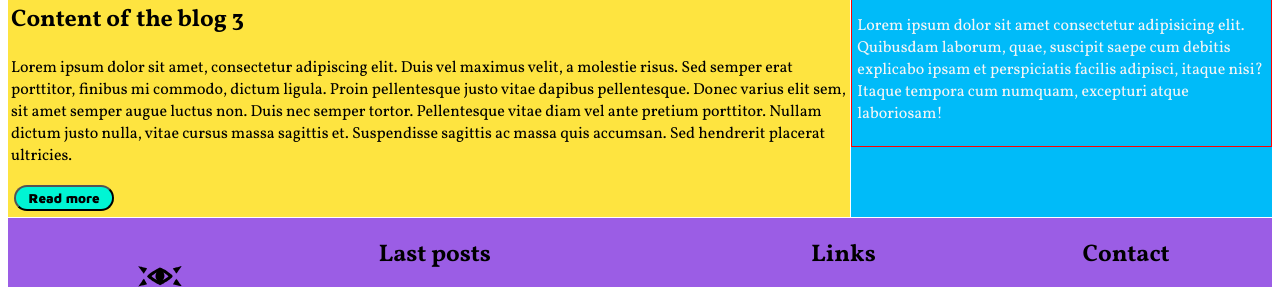
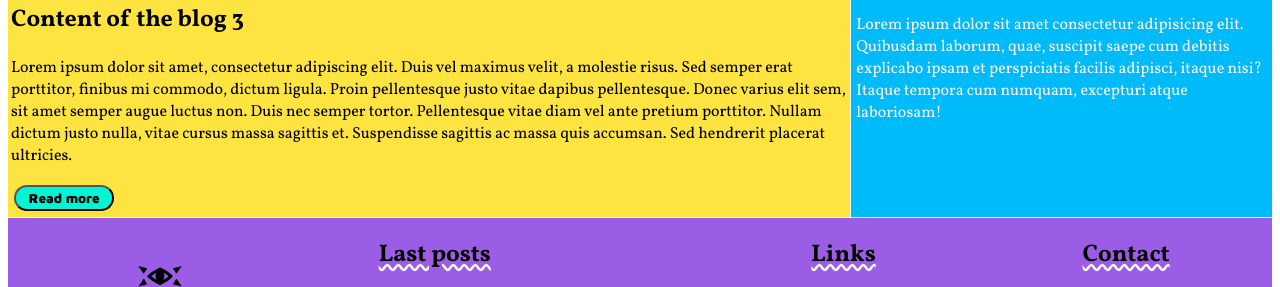
Before and after one commit to ehernandezvilla/simple-blog-page, a plain HTML site: page index.html in a window 1280 px wide. Shown: the part 757-1044 px from the top of the page. Drawn offline with Linux system fonts and the light colour scheme.

Commit message:
new:styles

```diff
--- a/css/style.css
+++ b/css/style.css
@@ -101,7 +101,7 @@
 /* side content */
 
 .content {
-  border: 1px solid red;
+  /* border: 1px solid red; */
   height: auto;
   color: whitesmoke;
   display: grid;
@@ -192,6 +192,11 @@
     font-family: 'Maven Pro', sans-serif;
 }
 
+.footer h2 {
+  text-decoration: underline;
+  text-decoration-color: white;
+  text-decoration-style:wavy;
+}
 
   body {
     font-family: 'Vollkorn', serif;
```
